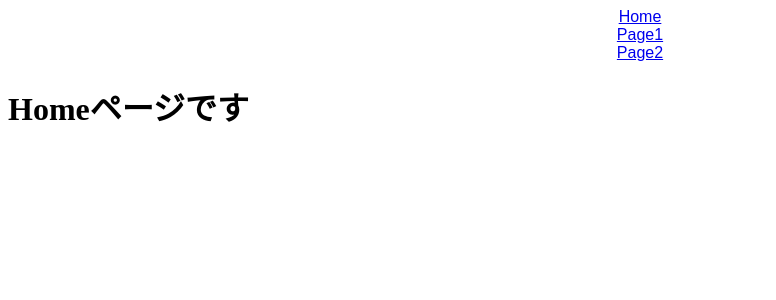
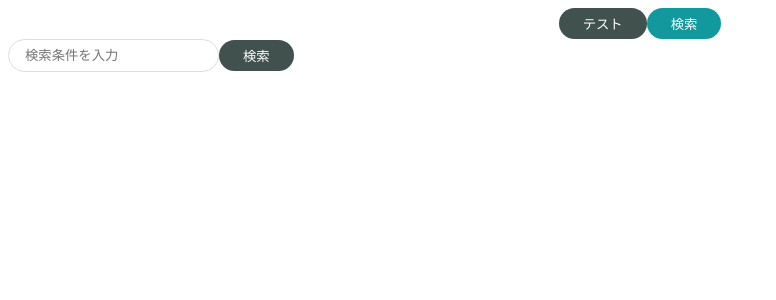
Before and after one commit to hashi17/React-tech, a React (Create React App) app: page / in a window 1280 px wide. Shown: the top 300 px of the page, without its empty margins (0-776 px from the left). Built offline with nearby package versions, Linux system fonts and the light colour scheme.

Commit message:
Atomic Design (atom molecule)

```diff
--- a/src/App.js
+++ b/src/App.js
@@ -1,26 +1,16 @@
-import { useMemo } from "react";
 import "./styles.css";
 
 // ルーティングセクション
-import { BrowserRouter, Link } from "react-router-dom";
-import { Router } from "./router/Router";
+import { PrimaryButton } from "./components/atoms/button/PrimaryButton";
+import { SecondaryButton } from "./components/atoms/button/SecondaryButton";
+import { SerachInput } from "./components/molecules/SearchInput";
 
 export default function App() {
-  console.log("App");
-  // 変数のメモ化。複雑な計算を何度もやりたくない場合
-  const temp = useMemo(() => 1 + 3, []);
-  console.log(temp);
-
   return (
-    <BrowserRouter>
-      <div className="App">
-        <Link to="/">Home</Link>
-        <br />
-        <Link to="/page1">Page1</Link>
-        <br />
-        <Link to="/page2">Page2</Link>
-      </div>
-      <Router />
-    </BrowserRouter>
+    <div className="App">
+      <PrimaryButton>テスト</PrimaryButton>
+      <SecondaryButton>検索</SecondaryButton>
+      <SerachInput />
+    </div>
   );
 }
--- /dev/null
+++ b/src/components/atoms/button/BaseButton.jsx
@@ -0,0 +1,14 @@
+import styled from "styled-components";
+
+export const BaseButton = styled.button`
+  background-color: #11999e;
+  color: #fff;
+  padding: 6px 24px;
+  border: none;
+  outline: none;
+  border-radius: 999px;
+  &:hover {
+    cursor: pointer;
+    opacity: 0.8;
+  }
+`;
--- /dev/null
+++ b/src/components/atoms/button/PrimaryButton.jsx
@@ -0,0 +1,11 @@
+import styled from "styled-components";
+import { BaseButton } from "./BaseButton";
+
+export const PrimaryButton = (props) => {
+  const { children } = props;
+  return <SButton>{children}</SButton>;
+};
+
+const SButton = styled(BaseButton)`
+  background-color: #40514e;
+`;
--- /dev/null
+++ b/src/components/atoms/button/SecondaryButton.jsx
@@ -0,0 +1,10 @@
+import styled from "styled-components";
+import { BaseButton } from "./BaseButton";
+
+export const SecondaryButton = (props) => {
+  const { children } = props;
+  return <SButton>{children}</SButton>;
+};
+const SButton = styled(BaseButton)`
+  background-color: #11999e;
+`;
--- /dev/null
+++ b/src/components/atoms/input/Input.jsx
@@ -0,0 +1,12 @@
+import styled from "styled-components";
+
+export const Input = (props) => {
+  const { placeholder = "" } = props;
+  return <SInput placeholder={placeholder} />;
+};
+const SInput = styled.input`
+  padding: 8px 16px;
+  border: solid #ddd 1px;
+  border-radius: 9999px;
+  outline: none;
+`;
--- /dev/null
+++ b/src/components/molecules/SearchInput.jsx
@@ -0,0 +1,25 @@
+import styled from "styled-components";
+import { PrimaryButton } from "../atoms/button/PrimaryButton";
+import { Input } from "../atoms/input/Input";
+
+export const SerachInput = () => {
+  return (
+    <div>
+      <SContainer>
+        <Input placeholder="検索条件を入力" />
+        <SButtonWrappr>
+          <PrimaryButton>検索</PrimaryButton>
+        </SButtonWrappr>
+      </SContainer>
+    </div>
+  );
+};
+
+const SContainer = styled.div`
+  display: flex;
+  align-items: center;
+`;
+
+const SButtonWrappr = styled.div`
+  padding-left: px;
+`;
```
